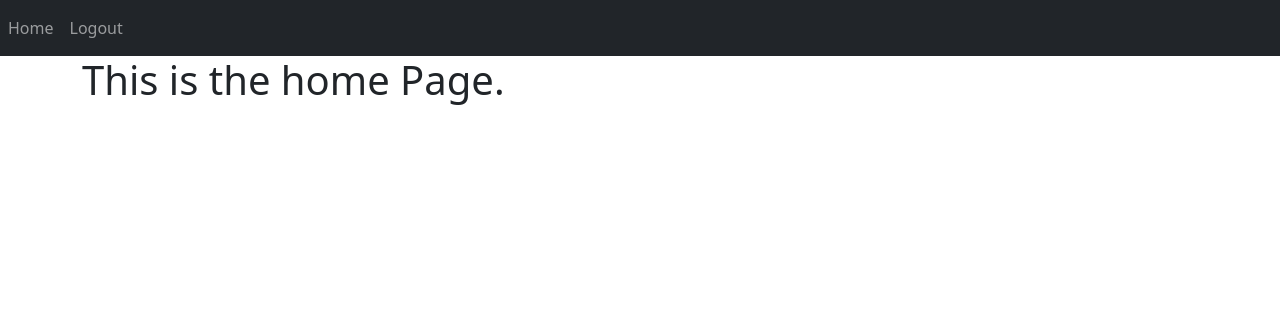
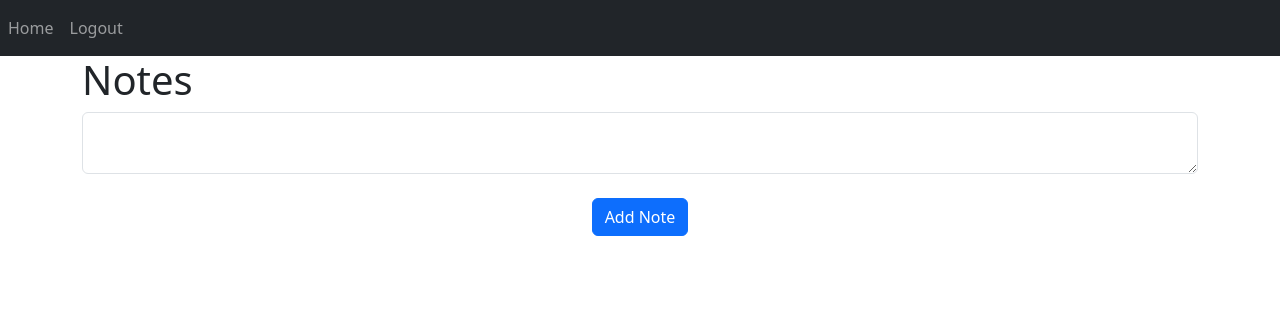
Before and after one commit to muhammadfayyazkaleem/Note_App_in_Flask, a Flask app: page / in a window 1280 px wide. Shown: the top 316 px of the page. Run offline with Flask 2, Linux system fonts and the light colour scheme; a user stored in the database is signed in; data that the repository does not hold is empty.

Commit message:
make basic home page structure

```diff
--- a/website/auth.py
+++ b/website/auth.py
@@ -26,7 +26,7 @@ def login():
 @auth.route('/logout')
 @login_required
 def logout():
-    logout_user
+    logout_user()
     return redirect(url_for('auth.login'))
 
 @auth.route('/signup' , methods = ['POST', 'GET'])
--- a/website/templates/home.html
+++ b/website/templates/home.html
@@ -3,5 +3,17 @@
     Home
 {% endblock title %}
 {% block content %}
-   <h1>This is the home Page.</h1>
+    <h1> Notes </h1>
+    <ul class="list-group list-group-flush" id="notes">
+        {% for note in user.notes  %}
+        <li class="list-group-item"> {{note.data}}</li>
+        {% endfor %}
+    </ul>
+   <form method="post">
+    <textarea name="note" id="note" class="form-control"></textarea>
+    <br>
+    <div align = "center">
+        <button type="submit" class="btn btn-primary"> Add Note</button>
+    </div>
+   </form>
 {% endblock content %}
--- a/website/views.py
+++ b/website/views.py
@@ -1,9 +1,13 @@
-from flask import Blueprint, render_template
+from flask import Blueprint, render_template, request, flash
 from flask_login import login_required, current_user
 
 views = Blueprint('views', __name__)
 
-@views.route('/')
+@views.route('/' , methods = ['GET', 'POST'])
 @login_required
 def home():
+    if request.method=='POST':
+        note = request.form.get('note')
+        if len(note) < 1:
+            flash('Note is too short!', category='error')
     return render_template('home.html' , user = current_user)
```
